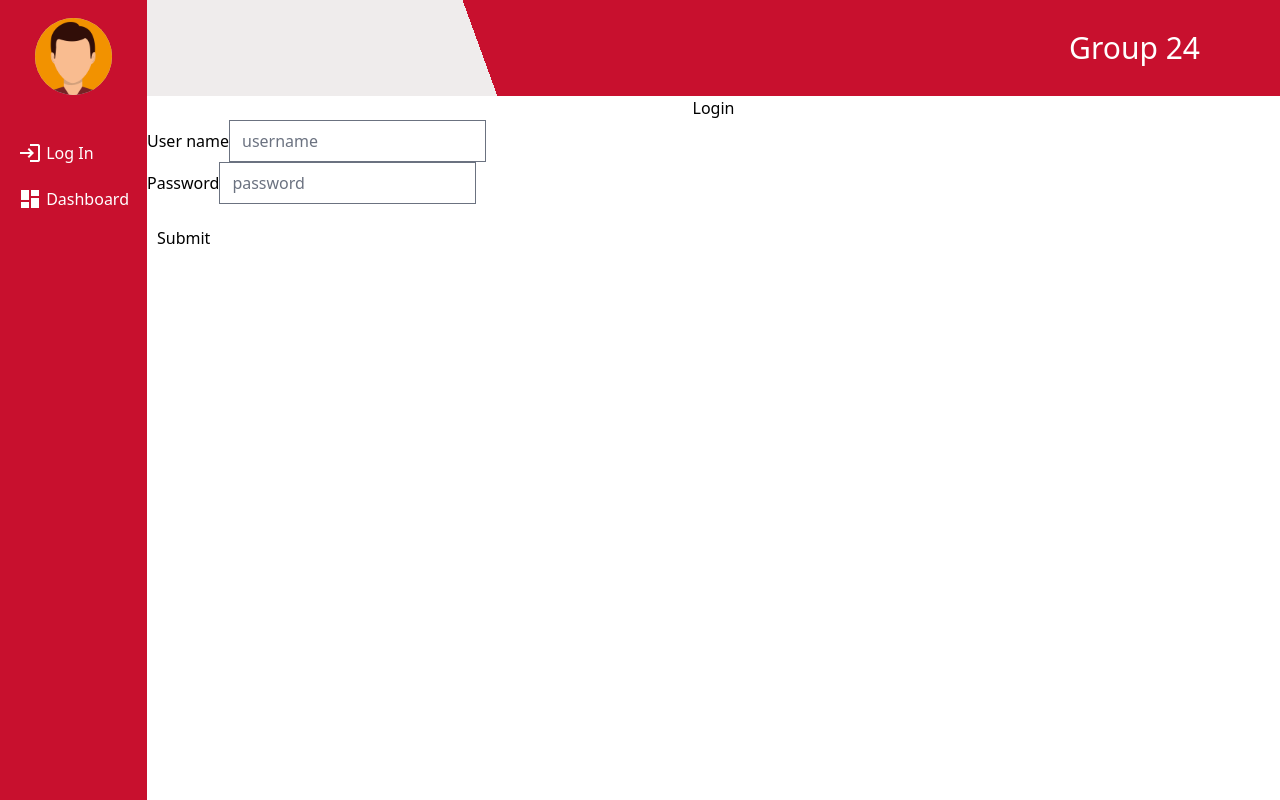
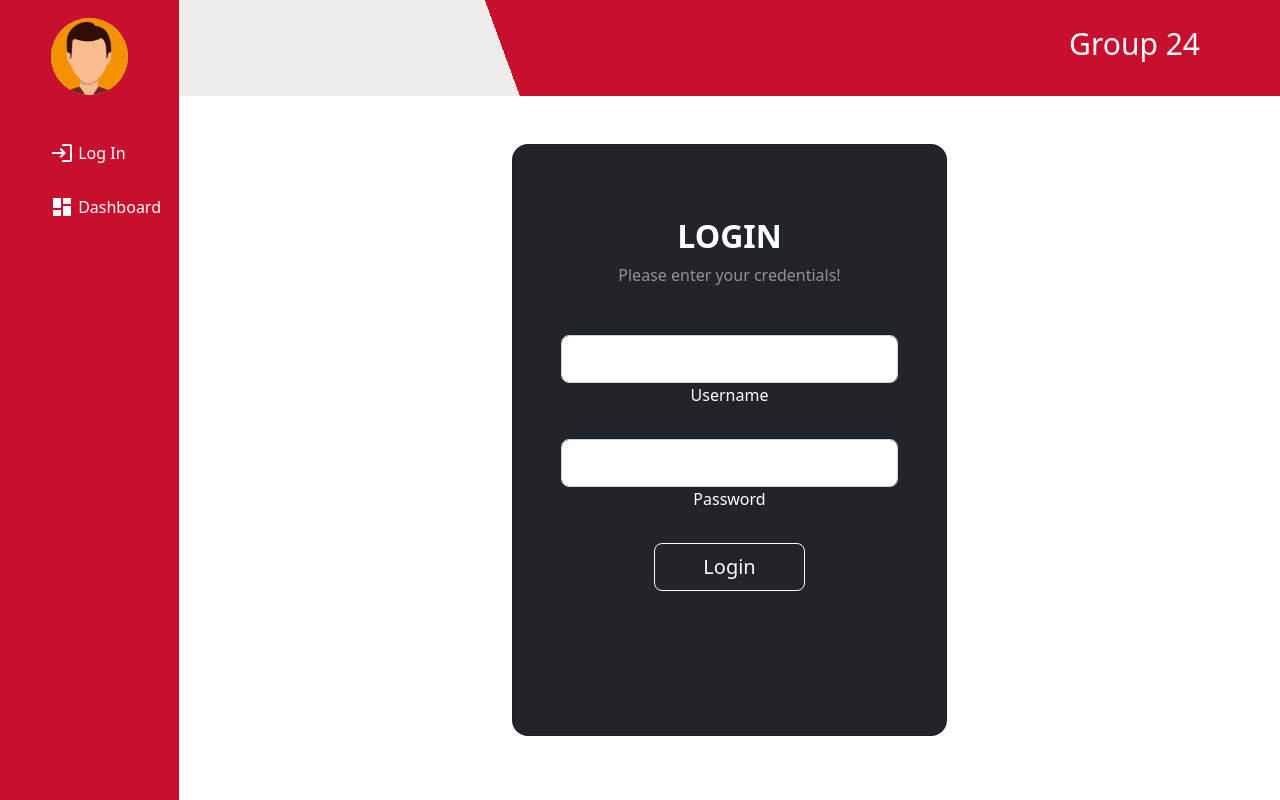
Before and after one commit to CIS-Spring-2023/project-cis_4339_project_24, a Vue app in the folder frontend/: page /logIn in a window 1280 px wide. Built offline with nearby package versions, Linux system fonts and the light colour scheme; no server answers.

Commit message:
adjusting styling to features

```diff
--- a/frontend/package.json
+++ b/frontend/package.json
@@ -13,6 +13,7 @@
     "@vuelidate/core": "^2.0.0",
     "@vuelidate/validators": "^2.0.0",
     "axios": "^1.1.3",
+    "bootstrap": "^5.2.3",
     "chart.js": "^3.9.1",
     "luxon": "^3.1.0",
     "pinia": "^2.0.33",
--- a/frontend/src/App.vue
+++ b/frontend/src/App.vue
@@ -32,18 +32,41 @@ export default {
         </section>
         <nav class="mt-10">
           <ul class="flex flex-col gap-4">
-            <li>
-              <router-link to="/logIn">
+            <li v-if="!user.isLoggedIn && !user.isLoggedIn2">
+              <router-link to="/logIn" class="nav-link">
                 <span
-                  style="position: relative; top: 6px"
+                  style="position: relative; top: 6px; "
                   class="material-icons"
                   >login</span
                 >
                 Log In
               </router-link>
             </li>
+            <li class="nav-item dropdown" v-if="user.isLoggedIn || user.isLoggedIn2">
+              <a
+                class="nav-link dropdown-toggle"
+                href="#"
+                id="navbarUserMenuLink"
+                role="button"
+                data-bs-toggle="dropdown"
+                aria-expanded="false"
+              >
+              <span
+                  style="position: relative; top: 6px"
+                  class="material-icons"
+                  >person</span
+                > Welcome, {{ user.name }}
+              </a>
+              <ul class="dropdown-menu" aria-labelledby="navbarUserMenuLink">
+                <li class="nav-item">
+                  <a href="">
+                    <span @click="store.logout()" class="material-icons">logout</span> Logout
+                  </a>
+                </li>
+              </ul>
+            </li>
             <li>
-              <router-link to="/">
+              <router-link to="/" class="nav-link">
                 <span
                   style="position: relative; top: 6px"
                   class="material-icons"
@@ -53,7 +76,37 @@ export default {
               </router-link>
             </li>
             <li>
-              <router-link v-if="user.isLoggedIn" to="/intakeform">
+              <router-link v-if="user.isLoggedIn || user.isLoggedIn2" to="/findclient" class="nav-link">
+                <span
+                  style="position: relative; top: 6px"
+                  class="material-icons"
+                  >search</span
+                >
+                Find Client
+              </router-link>
+            </li>
+            <li>
+              <router-link v-if="user.isLoggedIn || user.isLoggedIn2" to="/findevents" class="nav-link">
+                <span
+                  style="position: relative; top: 6px"
+                  class="material-icons"
+                  >search</span
+                >
+                Find Event
+              </router-link>
+            </li>
+            <li>
+              <router-link v-if="user.isLoggedIn || user.isLoggedIn2" to="/eventServices" class="nav-link">
+                <span
+                  style="position: relative; top: 6px"
+                  class="material-icons"
+                  >list</span
+                >
+                Event Services
+              </router-link>
+            </li>
+            <li>
+              <router-link v-if="user.isLoggedIn" to="/intakeform" class="nav-link">
                 <span
                   style="position: relative; top: 6px"
                   class="material-icons"
@@ -63,7 +116,7 @@ export default {
               </router-link>
             </li>
             <li>
-              <router-link v-if="user.isLoggedIn" to="/eventform">
+              <router-link v-if="user.isLoggedIn" to="/eventform" class="nav-link">
                 <span
                   style="position: relative; top: 6px"
                   class="material-icons"
@@ -73,37 +126,7 @@ export default {
               </router-link>
             </li>
             <li>
-              <router-link v-if="user.isLoggedIn" to="/findclient">
-                <span
-                  style="position: relative; top: 6px"
-                  class="material-icons"
-                  >search</span
-                >
-                Find Client
-              </router-link>
-            </li>
-            <li>
-              <router-link v-if="user.isLoggedIn" to="/findevents">
-                <span
-                  style="position: relative; top: 6px"
-                  class="material-icons"
-                  >search</span
-                >
-                Find Event
-              </router-link>
-            </li>
-            <li>
-              <router-link v-if="user.isLoggedIn" to="/eventServices">
-                <span
-                  style="position: relative; top: 6px"
-                  class="material-icons"
-                  >list</span
-                >
-                Event Services
-              </router-link>
-            </li>
-            <li>
-              <router-link v-if="user.isLoggedIn" to="/serviceForm">
+              <router-link v-if="user.isLoggedIn" to="/serviceForm" class="nav-link">
                 <span
                   style="position: relative; top: 6px"
                   class="material-icons"
@@ -113,7 +136,7 @@ export default {
               </router-link>
             </li>
             <li>
-              <router-link v-if="user.isLoggedIn" to="/editServices">
+              <router-link v-if="user.isLoggedIn" to="/editServices" class="nav-link">
                 <span
                   style="position: relative; top: 6px"
                   class="material-icons"
@@ -146,4 +169,7 @@ export default {
   color: white;
   padding: 18px;
 }
+a {
+  text-decoration: none;
+}
 </style>
--- a/frontend/src/components/logIn.vue
+++ b/frontend/src/components/logIn.vue
@@ -1,21 +1,35 @@
 <!-- eslint-disable prettier/prettier -->
 <template>
-    <div class="row justify-content-center">
-          <div class="col-md-4">
-              <h3 class="text-center">Login</h3>
+    <main>
+        <div class="container py-5 h-100">
+            <div class="row d-flex justify-content-center align-items-center h-100">
+                <div class="col-12 col-md-8 col-lg-6 col-xl-5">
+                    <div class="card bg-dark text-white" style="border-radius: 1rem">
+                        <div class="card-body p-5 text-center">
+                            <div class="mb-md-5 mt-md-4 pb-5">
+                            <h2 class="fw-bold mb-2 text-uppercase">Login</h2>
+                            <p class="text-white-50 mb-5">Please enter your credentials!</p>
+
                             <form @submit.prevent="store.login(username, password)" novalidate="true">
-                  <div class="form-group">
-                      <label>User name</label>
-                      <input type="text" class="form-control" v-model="username" placeholder="username" required>
+                                <div class="form-outline form-white mb-4">
+                                    <input type="email" id="typeEmailX" class="form-control form-control-lg" v-model="username"/>
+                                    <label class="form-label" for="typeEmailX">Username</label>
                                 </div>
-                  <div class="form-group">
-                      <label>Password</label>
-                      <input type="password" class="form-control" v-model="password" placeholder="password" required>
+
+                                <div class="form-outline form-white mb-4">
+                                    <input type="password" id="typePasswordX" class="form-control form-control-lg" v-model="password"/>
+                                    <label class="form-label" for="typePasswordX">Password</label>
                                 </div>
-                  <button class="btn btn-danger mt-3">Submit</button>
+
+                                <button class="btn btn-outline-light btn-lg px-5" type="submit">Login</button>
                             </form>
                             </div>
                         </div>
+                    </div>
+                </div>
+            </div>
+        </div>
+    </main>
   </template>
 <!-- eslint-disable prettier/prettier -->
 <script>
--- a/frontend/src/components/updateService.vue
+++ b/frontend/src/components/updateService.vue
@@ -78,7 +78,7 @@ export default {
                     <button
                       @click="updateService"
                       type="submit"
-                      class="bg-green-700 text-white rounded"
+                      class="bg-green-600 text-white rounded"
                     >
                       Update Service
                     </button>
@@ -86,10 +86,10 @@ export default {
                   <div class="flex justify-between mt-10 mr-20">
                     <button
                       type="reset"
-                      class="border border-red-700 bg-white text-red-700 rounded"
+                      class="bg-red-600 text-white rounded"
                       @click="$router.back()"
                     >
-                      Go back
+                      Cancel
                     </button>
                   </div>
                 </div>
--- a/frontend/src/index.css
+++ b/frontend/src/index.css
@@ -5,3 +5,7 @@
 button {
   padding: 10px;
 }
+
+.navbar .navbar-brand, .navbar .navbar-nav .nav-link {
+  color: white;
+}
--- a/frontend/src/main.js
+++ b/frontend/src/main.js
@@ -3,6 +3,8 @@ import { createApp, markRaw } from 'vue'
 import router from './router'
 import App from './App.vue'
 import './index.css'
+import "bootstrap/dist/css/bootstrap.min.css";
+import "bootstrap/dist/js/bootstrap.min.js";
 
 //state managment library
 import { createPinia } from 'pinia'
--- a/frontend/src/store/loggedInUser.js
+++ b/frontend/src/store/loggedInUser.js
@@ -10,6 +10,7 @@ export const useLoggedInUserStore = defineStore({
     return {
       name: "",
       isLoggedIn: false,
+      isLoggedIn2: false,
     }
   },
   // equivalent to methods in components, perfect to define business logic
@@ -19,6 +20,7 @@ export const useLoggedInUserStore = defineStore({
         const response = await apiLogin(username, password);
         this.$patch({
           isLoggedIn: response.isAllowed,
+          isLoggedIn2: response.isAllowed2,
           name: response.name,
         })
         this.$router.push("/");
@@ -29,7 +31,8 @@ export const useLoggedInUserStore = defineStore({
     logout() {
       this.patch({
         name: "",
-        isLoggedIn: false
+        isLoggedIn: false,
+        isLoggedIn2: false
       });
 
       // we could do other stuff like redirecting the user
@@ -41,5 +44,10 @@ export const useLoggedInUserStore = defineStore({
 function apiLogin(u, p) {
   if (u === "editor" && p === "editor") return Promise.resolve({ isAllowed: true, name: "John Doe" });
   if (p === "editor") return Promise.resolve({ isAllowed: false });
+
+
+  if (u === "viewer" && p === "viewer") return Promise.resolve({ isAllowed2: true, name: "Jane Doe" });
+  if (p === "viewer") return Promise.resolve({ isAllowed2: false });
+
   return Promise.reject(new Error("invalid credentials"));
 }
```
Lines whose indentation alone changed are shown as unchanged.
